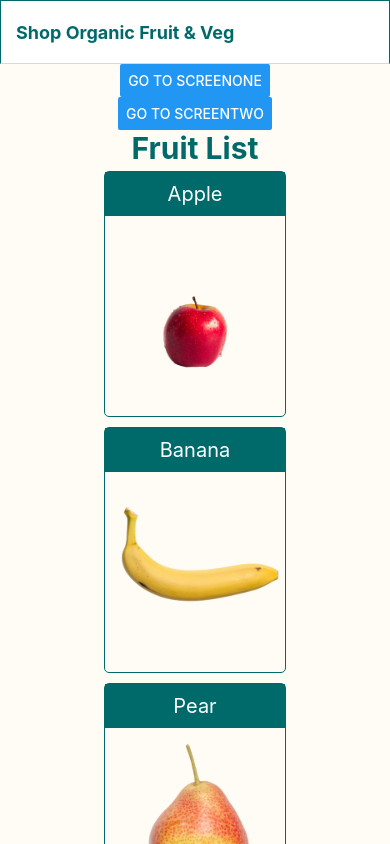
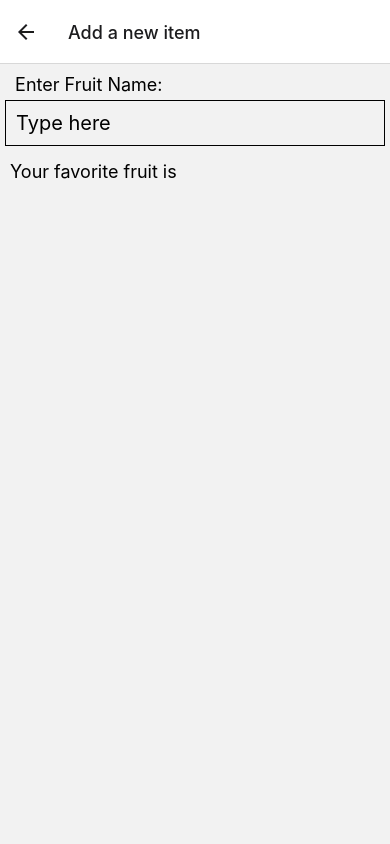
Before and after one commit to pooyali93/first-mobile-app, a React Native app: screen /Add in a window 390 px wide. Shown: the top 844 px of the page. Built offline with nearby package versions, Linux system fonts and the light colour scheme.

Commit message:
Added an array (#1)

```diff
--- a/App.js
+++ b/App.js
@@ -1,30 +1,25 @@
-import IndexScreen from './src/screens/IndexScreen';
+import IndexScreen from './src/screen/IndexScreen';
 import { NavigationContainer } from '@react-navigation/native';
 import { createNativeStackNavigator } from '@react-navigation/native-stack';
-import ScreenOne from './src/screens/ScreenOne';
-import ScreenTwo from './src/screens/ScreenTwo';
+import ScreenOne from './src/screen/ScreenOne';
+import ScreenTwo from './src/screen/ScreenTwo';
 import { StyleSheet } from 'react-native';
+import AddItemScreen from './src/screen/AddItemScreen';
+import ListViewScreen from './src/screen/ListViewScreen';
 
 
 const Stack = createNativeStackNavigator();
 const App = () =>{
   return (
     <NavigationContainer >
-      <Stack.Navigator initialRouteName='Index'
-      screenOptions={{
-        headerStyle: {
-          backgroundColor: 'white',
-          borderWidth:1,
-          borderColor:'#006a6a',
-
-        },
-        headerTintColor: '#006a6a',
-        headerTitleStyle: {
-        fontWeight: 'bold',
-        },
-      }}>
+      <Stack.Navigator initialRouteName='List'>
+      <Stack.Screen
+          name='List'
+          component={ListViewScreen}
+          options={{title: "View all items" }}
+        />
         <Stack.Screen
-          name='Index'
+          name='IndexScreen'
           component={IndexScreen}
           options={{title: "Shop Organic Fruit & Veg" }}
         />
@@ -37,6 +32,11 @@ const App = () =>{
           name='ScreenTwo'
           component={ScreenTwo}
           options={{title: "Screen 2" }}
+        />
+        <Stack.Screen
+          name='Add'
+          component={AddItemScreen}
+          options={{title: "Add a new item" }}
         />
       </Stack.Navigator>
     </NavigationContainer>
--- a/package.json
+++ b/package.json
@@ -18,7 +18,10 @@
     "react": "18.0.0",
     "react-native": "0.69.6",
     "react-native-safe-area-context": "4.3.1",
-    "react-native-screens": "~3.15.0"
+    "react-native-screens": "~3.15.0",
+    "react-native-web": "~0.18.7",
+    "react-dom": "18.0.0",
+    "@expo/webpack-config": "^0.17.0"
   },
   "devDependencies": {
     "@babel/core": "^7.12.9"
--- /dev/null
+++ b/src/screen/AddItemScreen.js
@@ -0,0 +1,37 @@
+import React, { useState } from 'react'
+import { Text, View, StyleSheet, Button, TextInput } from 'react-native';
+
+const AddItemScreen = () => {
+    const [name, setName] = useState('');
+  return (
+    <View>
+        <Text style={styles.textLabel}> Enter Fruit Name:</Text>
+        <TextInput
+            style={styles.textInput}
+            placeholder="Type here"
+            value={name}
+            onChangeText={(text) => {
+               setName(text);
+            }}
+        />
+        <Text style={styles.textLabel}>Your favorite fruit is {name}</Text>
+    </View>
+  )
+};
+
+
+const styles = StyleSheet.create({
+    textInput: {
+        fontSize:20,
+        padding:10,
+        margin:5,
+        borderWidth:1,
+    },
+    textLabel: {
+        fontSize:18,
+        paddingLeft:10,
+        marginTop:10,
+    },
+});
+
+export default AddItemScreen;
--- a/src/screens/IndexScreen.js
+++ b/src/screen/IndexScreen.js
@@ -1,13 +1,16 @@
 import { StyleSheet, Text, View, ScrollView, } from 'react-native';
-import ChildrenExample from './components/ChildrenExample';
-import ListItems from './components/ListItems';
-import NavigationButton from './components/NavigationButton';
+import ChildrenExample from '../components/ChildrenExample';
+import ListItems from '../components/ListItems';
+import NavigationButton from '../components/NavigationButton';
 
 const IndexScreen =({navigation}) => {
   return (
         <View style={styles.container}>
-            <NavigationButton  screenName="ScreenOne" navigation={navigation} />
-            <NavigationButton screenName="ScreenTwo" navigation={navigation} />
+          <ChildrenExample title="This is Index Screen">
+              <NavigationButton screenName="ScreenOne" navigation={navigation} />
+              <NavigationButton screenName="ScreenTwo" navigation={navigation} />
+              <NavigationButton screenName="Add" navigation={navigation} />
+
             <Text style={styles.heading}>Fruit List</Text>
 
             <ScrollView  horizontal={false}>
@@ -37,6 +40,7 @@ const IndexScreen =({navigation}) => {
                     image={require('../../assets/img/mango.png')}
                 />
             </ScrollView>
+          </ChildrenExample>
     </View>
 
 
--- /dev/null
+++ b/src/screen/ListViewScreen.js
@@ -0,0 +1,36 @@
+import { useState } from "react";
+import { View, StyleSheet, Text, FlatList} from "react-native"
+
+
+const dummyData = [
+    {
+        id:-1,
+        title:"This is my first item",
+        content:"find your organic fruit amd veg",
+        date: new Date()
+    },
+    {
+        id:-2,
+        title:"This is my second item",
+        content:"find your organic fruit amd veg",
+        date: new Date()
+    },
+]
+const ListViewScreen = () => {
+    const [items, setItems] = useState(dummyData);
+
+  return (
+    <View>
+        <FlatList
+            data={items}
+            keyExtractor={(e) => e.id.toString()}
+            renderItem={(e) => <Text> {e.title} </Text>}
+        />
+
+    </View>
+  )
+};
+
+const styles = StyleSheet.create({});
+
+export default ListViewScreen
--- /dev/null
+++ b/src/screen/ScreenOne.js
@@ -0,0 +1,16 @@
+import {Text, View, Button} from "react-native"
+import NavigationButton from '../components/NavigationButton';
+import ChildrenExample from "../components/ChildrenExample";
+
+const ScreenOne = ({navigation}) => {
+  return (
+    <View>
+    <ChildrenExample title="This is Screen One">
+        <NavigationButton screenName="IndexScreen" navigation={navigation} />
+        <NavigationButton screenName="ScreenTwo" navigation={navigation} />
+    </ChildrenExample>
+</View>
+  )
+}
+
+export default ScreenOne;
--- a/src/screens/ScreenTwo.js
+++ b/src/screen/ScreenTwo.js
@@ -1,5 +1,6 @@
 import {Text, View, Button} from "react-native"
-import ChildrenExample from "./components/ChildrenExample";
+import ChildrenExample from '../components/ChildrenExample';
+import NavigationButton from '../components/NavigationButton';
 
 const ScreenTwo = ({navigation}) => {
   return (
--- a/src/screens/ScreenOne.js
+++ /dev/null
@@ -1,13 +0,0 @@
-import {Text, View, Button} from "react-native"
-
-const ScreenOne = ({navigation}) => {
-  return (
-    <View>
-            <NavigationButton screenName="IndexScreen" navigation={navigation} />
-            <NavigationButton screenName="ScreenTwo" navigation={navigation} />
-
-    </View>
-  )
-}
-
-export default ScreenOne;
```
Also changed, not shown: src/components/ChildrenExample.js (renamed from src/screens/components/ChildrenExample.js), src/components/ListItems.js (renamed from src/screens/components/ListItems.js), src/components/NavigationButton.js (renamed from src/screens/components/NavigationButton.js), 1 other file (tests, documents, lock files or other folders).
